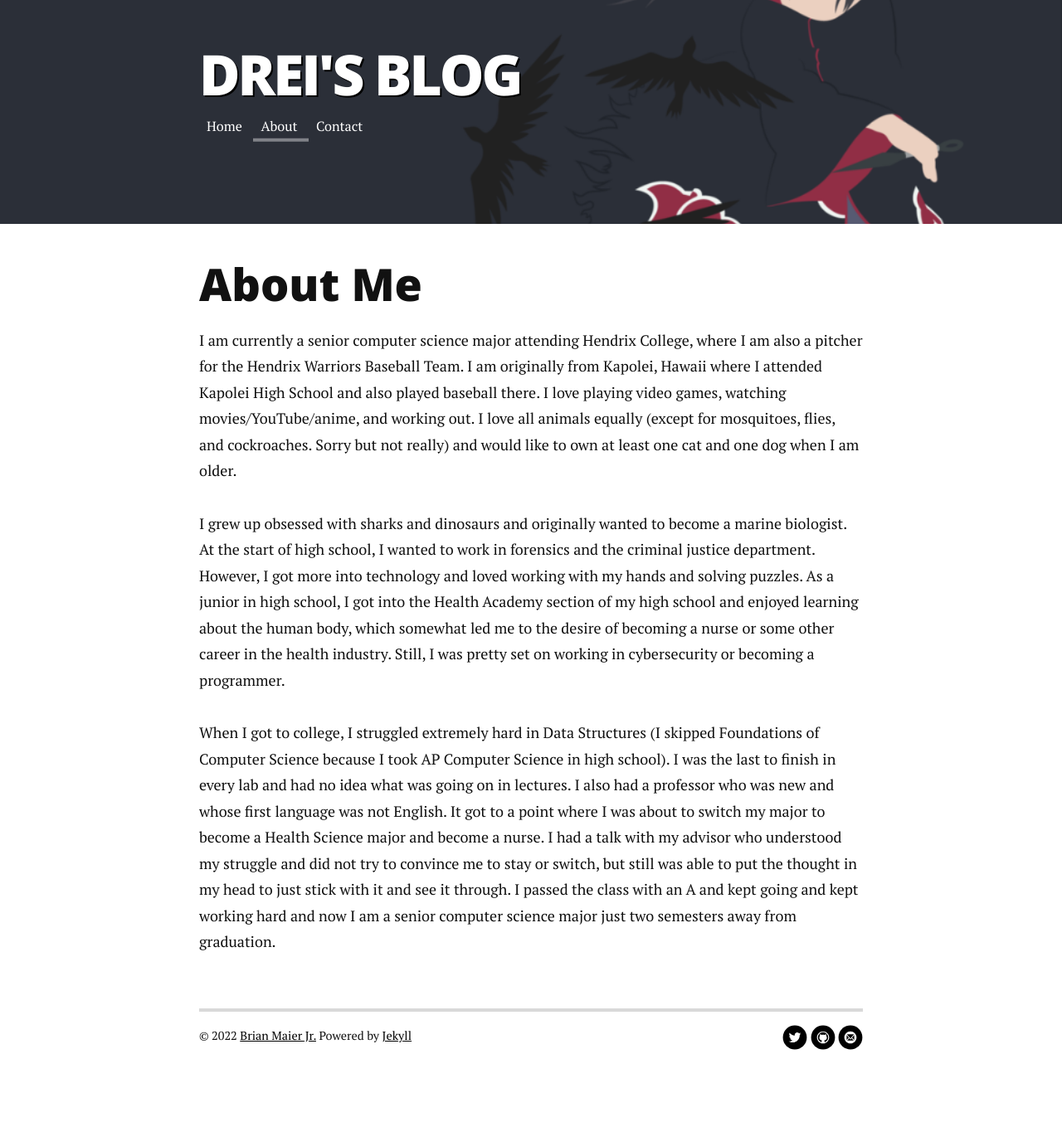
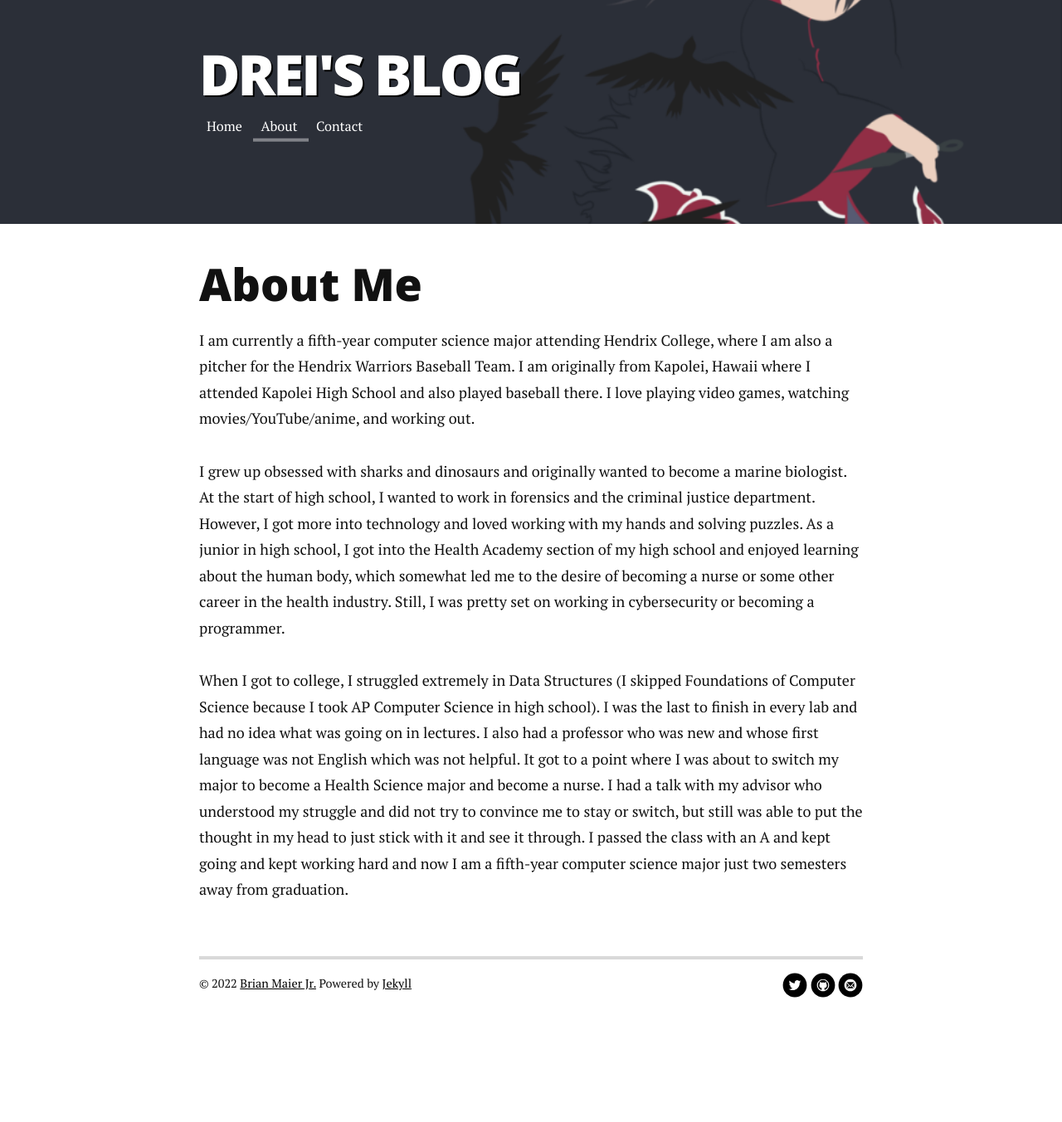
Before and after one commit to astoyanow/Blog, a Jekyll site: the page built from about.md, in a window 1280 px wide. Shown: the whole page at 83% size. Built offline with Jekyll 4.4.1, drawn with Linux system fonts in a browser that asks for light colours; nearby versions of some CDN libraries; after the commit the page ends 1290 px from its top, so only the background shows below that.

Commit message:
Update about me

```diff
--- a/about.md
+++ b/about.md
@@ -5,7 +5,7 @@ permalink: /about/
 ---
 # About Me
 
-I am currently a senior computer science major attending Hendrix College, where I am also a pitcher for the Hendrix Warriors Baseball Team. I am originally from Kapolei, Hawaii where I attended Kapolei High School and also played baseball there. I love playing video games, watching movies/YouTube/anime, and working out. I love all animals equally (except for mosquitoes, flies, and cockroaches. Sorry but not really) and would like to own at least one cat and one dog when I am older.
+I am currently a fifth-year computer science major attending Hendrix College, where I am also a pitcher for the Hendrix Warriors Baseball Team. I am originally from Kapolei, Hawaii where I attended Kapolei High School and also played baseball there. I love playing video games, watching movies/YouTube/anime, and working out.
 
 I grew up obsessed with sharks and dinosaurs and originally wanted to
 become a marine biologist. At the start of high school, I wanted to work in forensics
@@ -15,12 +15,12 @@ body, which somewhat led me to the desire of becoming a nurse or some other
 career in the health industry. Still, I was pretty set on working in cybersecurity
 or becoming a programmer.
 
-When I got to college, I struggled extremely hard in Data Structures (I skipped
+When I got to college, I struggled extremely in Data Structures (I skipped
 Foundations of Computer Science because I took AP Computer Science in high school).
 I was the last to finish in every lab and had no idea what was going on in lectures.
-I also had a professor who was new and whose first language was not English.
+I also had a professor who was new and whose first language was not English which was not helpful.
 It got to a point where I was about to switch my major to become a Health Science
 major and become a nurse. I had a talk with my advisor who understood my struggle
 and did not try to convince me to stay or switch, but still was able to put the
 thought in my head to just stick with it and see it through. I passed the class
-with an A and kept going and kept working hard and now I am a senior computer science major just two semesters away from graduation.
+with an A and kept going and kept working hard and now I am a fifth-year computer science major just two semesters away from graduation.
```
